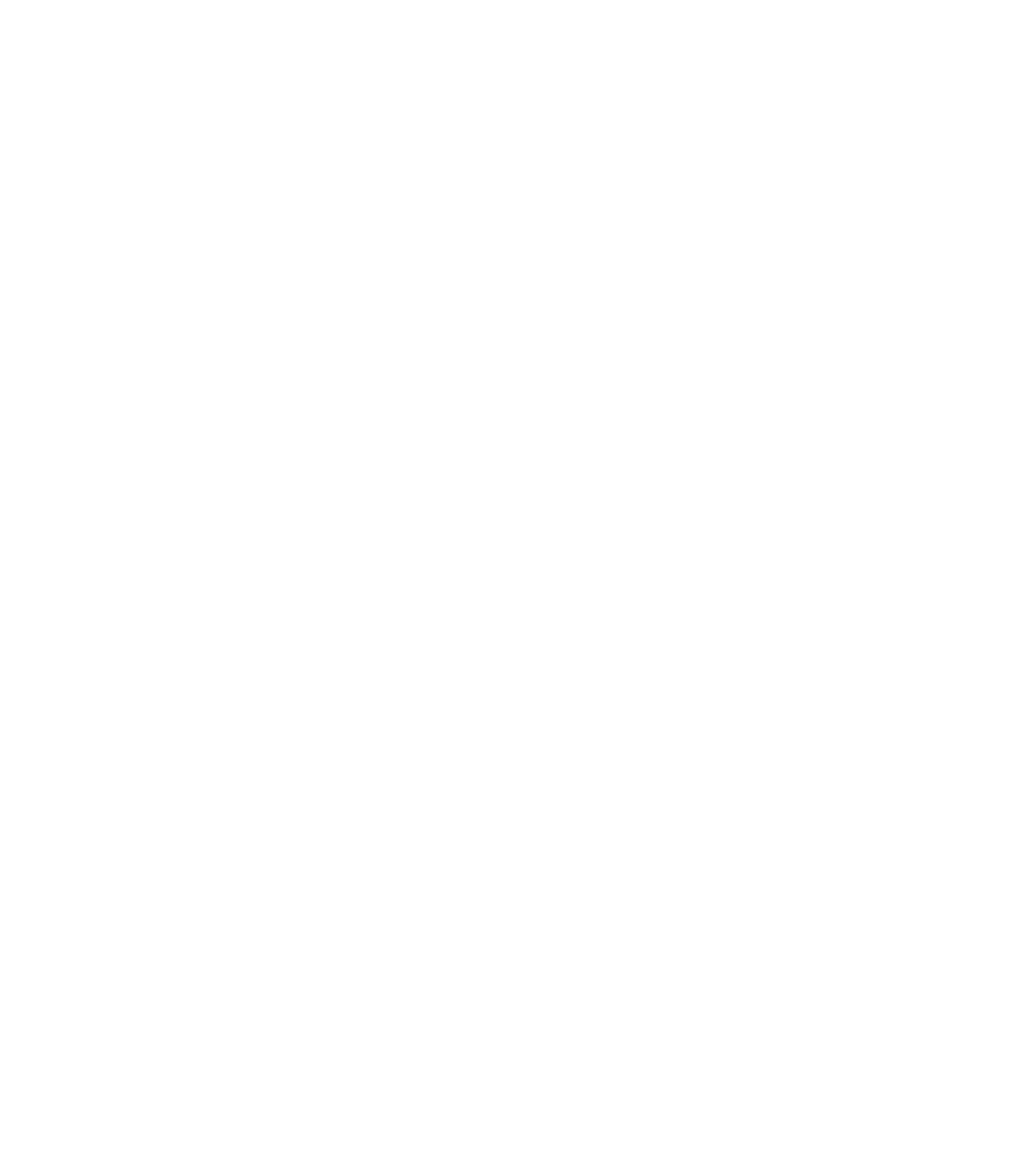
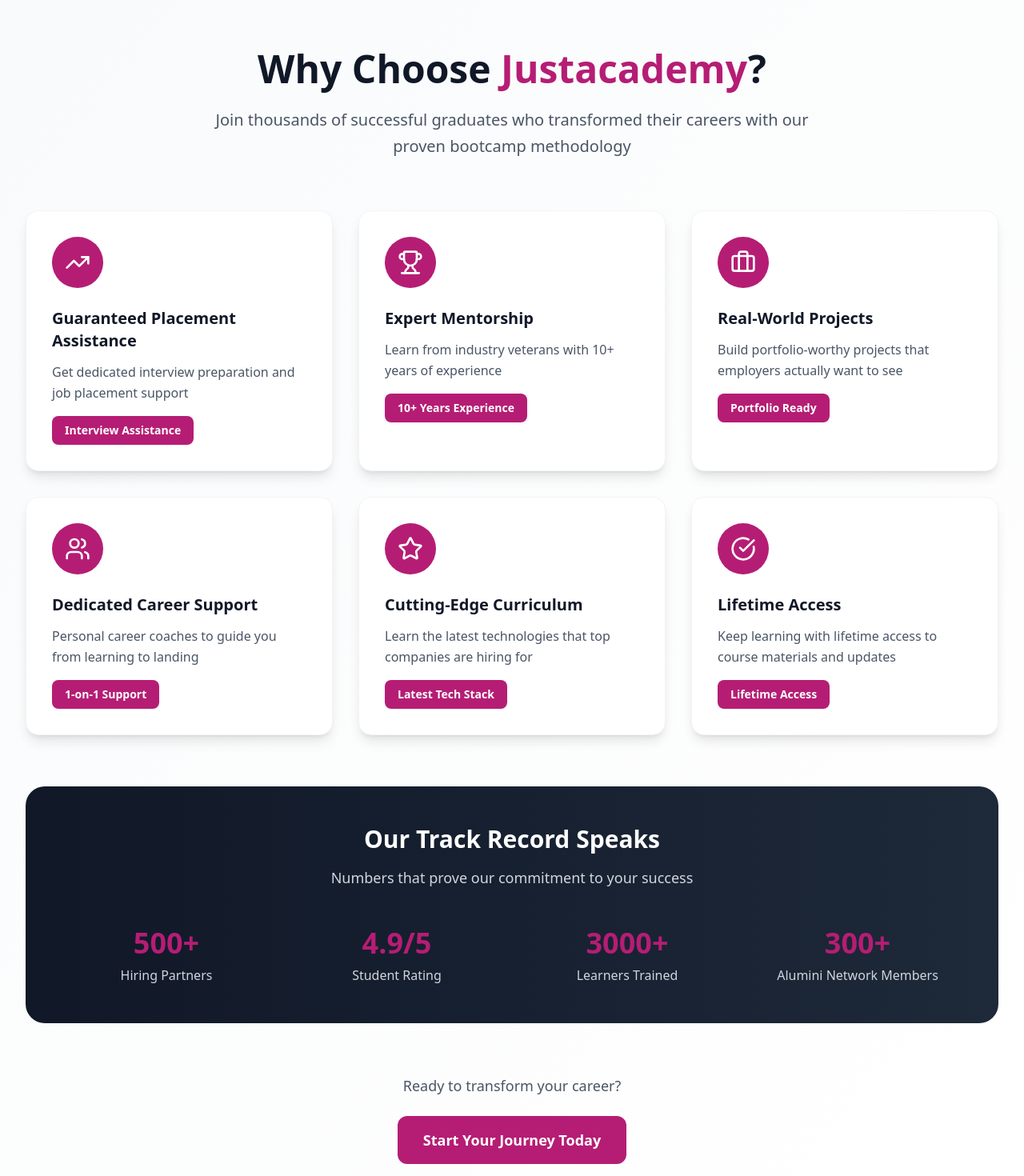
Before and after one commit to adityabhat09/Job-Bootcamp, a React (Vite) app in the folder my-app/: page / in a window 1280 px wide. Shown: the part 940-2410 px from the top of the page at 80% size. Before the commit the page ends 922 px from the top, so only its background shows below. Built offline with nearby package versions, Linux system fonts and the light colour scheme.

Commit message:
why choose us

```diff
--- a/my-app/src/pages/home/HomePage.jsx
+++ b/my-app/src/pages/home/HomePage.jsx
@@ -1,10 +1,12 @@
 import React from 'react'
 import Hero from './Hero'
+import WhyChooseUs from './WhyChooseUs'
 
 const HomePage = () => {
   return (
     <div>
         <Hero/>
+        <WhyChooseUs/>
     </div>
   )
 }
--- a/my-app/src/pages/home/WhyChooseUs.jsx
+++ b/my-app/src/pages/home/WhyChooseUs.jsx
@@ -0,0 +1,132 @@
+import React from 'react';
+import { CheckCircle, Users, Trophy, Briefcase, TrendingUp, Star } from 'lucide-react';
+
+export default function WhyChooseUs() {
+  const features = [
+    {
+      icon: <TrendingUp className="w-8 h-8" />,
+      title: "Guaranteed Placement Assistance",
+      description: "Get dedicated interview preparation and job placement support",
+      highlight: "Interview Assistance"
+    },
+    {
+      icon: <Trophy className="w-8 h-8" />,
+      title: "Expert Mentorship",
+      description: "Learn from industry veterans with 10+ years of experience",
+      highlight: "10+ Years Experience"
+    },
+    {
+      icon: <Briefcase className="w-8 h-8" />,
+      title: "Real-World Projects",
+      description: "Build portfolio-worthy projects that employers actually want to see",
+      highlight: "Portfolio Ready"
+    },
+    {
+      icon: <Users className="w-8 h-8" />,
+      title: "Dedicated Career Support",
+      description: "Personal career coaches to guide you from learning to landing",
+      highlight: "1-on-1 Support"
+    },
+    {
+      icon: <Star className="w-8 h-8" />,
+      title: "Cutting-Edge Curriculum",
+      description: "Learn the latest technologies that top companies are hiring for",
+      highlight: "Latest Tech Stack"
+    },
+    {
+      icon: <CheckCircle className="w-8 h-8" />,
+      title: "Lifetime Access",
+      description: "Keep learning with lifetime access to course materials and updates",
+      highlight: "Lifetime Access"
+    }
+  ];
+
+  return (
+    <section className="py-20 bg-gradient-to-br from-gray-50 to-white">
+      <div className="max-w-7xl mx-auto px-4 sm:px-6 lg:px-8">
+        {/* Header */}
+        <div className="text-center mb-16">
+          <h2 className="text-4xl md:text-5xl font-bold text-gray-900 mb-6">
+            Why Choose <span style={{ color: '#B51D74' }}>Justacademy</span>?
+          </h2>
+          <p className="text-xl text-gray-600 max-w-3xl mx-auto leading-relaxed">
+            Join thousands of successful graduates who transformed their careers with our proven bootcamp methodology
+          </p>
+        </div>
+
+        {/* Features Grid */}
+        <div className="grid grid-cols-1 md:grid-cols-2 lg:grid-cols-3 gap-8 mb-16">
+          {features.map((feature, index) => (
+            <div
+              key={index}
+              className="group relative bg-white rounded-2xl p-8 shadow-lg hover:shadow-2xl transition-all duration-300 border border-gray-100 hover:border-pink-200"
+            >
+              {/* Icon */}
+              <div
+                className="inline-flex items-center justify-center w-16 h-16 rounded-full mb-6 text-white"
+                style={{ backgroundColor: '#B51D74' }}
+              >
+                {feature.icon}
+              </div>
+
+              {/* Content */}
+              <h3 className="text-xl font-bold text-gray-900 mb-3">{feature.title}</h3>
+              <p className="text-gray-600 mb-4 leading-relaxed">{feature.description}</p>
+
+              {/* Highlight Badge */}
+              <div
+                className="inline-block px-4 py-2 rounded-lg text-sm font-semibold text-white"
+                style={{ backgroundColor: '#B51D74' }}
+              >
+                {feature.highlight}
+              </div>
+
+              {/* Hover Effect */}
+              <div className="absolute inset-0 bg-gradient-to-r from-pink-500/5 to-purple-500/5 rounded-2xl opacity-0 group-hover:opacity-100 transition-opacity duration-300"></div>
+            </div>
+          ))}
+        </div>
+
+
+        {/* Stats Section */}
+        <div className="bg-gradient-to-r from-gray-900 to-gray-800 rounded-3xl p-12 text-white">
+          <div className="text-center mb-12">
+            <h3 className="text-3xl font-bold mb-4">Our Track Record Speaks</h3>
+            <p className="text-gray-300 text-lg">Numbers that prove our commitment to your success</p>
+          </div>
+
+          <div className="grid grid-cols-1 md:grid-cols-4 gap-8">
+            <div className="text-center">
+              <div className="text-4xl font-bold mb-2" style={{ color: '#B51D74' }}>500+</div>
+              <div className="text-gray-300">Hiring Partners</div>
+            </div>
+            <div className="text-center">
+              <div className="text-4xl font-bold mb-2" style={{ color: '#B51D74' }}>4.9/5</div>
+              <div className="text-gray-300">Student Rating</div>
+            </div>
+            <div className="text-center">
+              <div className="text-4xl font-bold mb-2" style={{ color: '#B51D74' }}>3000+</div>
+              <div className="text-gray-300">Learners Trained</div>
+            </div>
+            {/* 300+ */}
+            <div className="text-center">
+              <div className="text-4xl font-bold mb-2" style={{ color: '#B51D74' }}>300+</div>
+              <div className="text-gray-300">Alumini Network Members</div>
+            </div>
+          </div>
+        </div>
+
+        {/* Bottom CTA */}
+        <div className="text-center mt-16">
+          <p className="text-gray-600 mb-6 text-lg">Ready to transform your career?</p>
+          <button
+            className="px-8 py-4 text-white font-semibold rounded-xl text-lg hover:shadow-xl transition-all duration-300 transform hover:scale-105"
+            style={{ backgroundColor: '#B51D74' }}
+          >
+            Start Your Journey Today
+          </button>
+        </div>
+      </div>
+    </section>
+  );
+}
```
